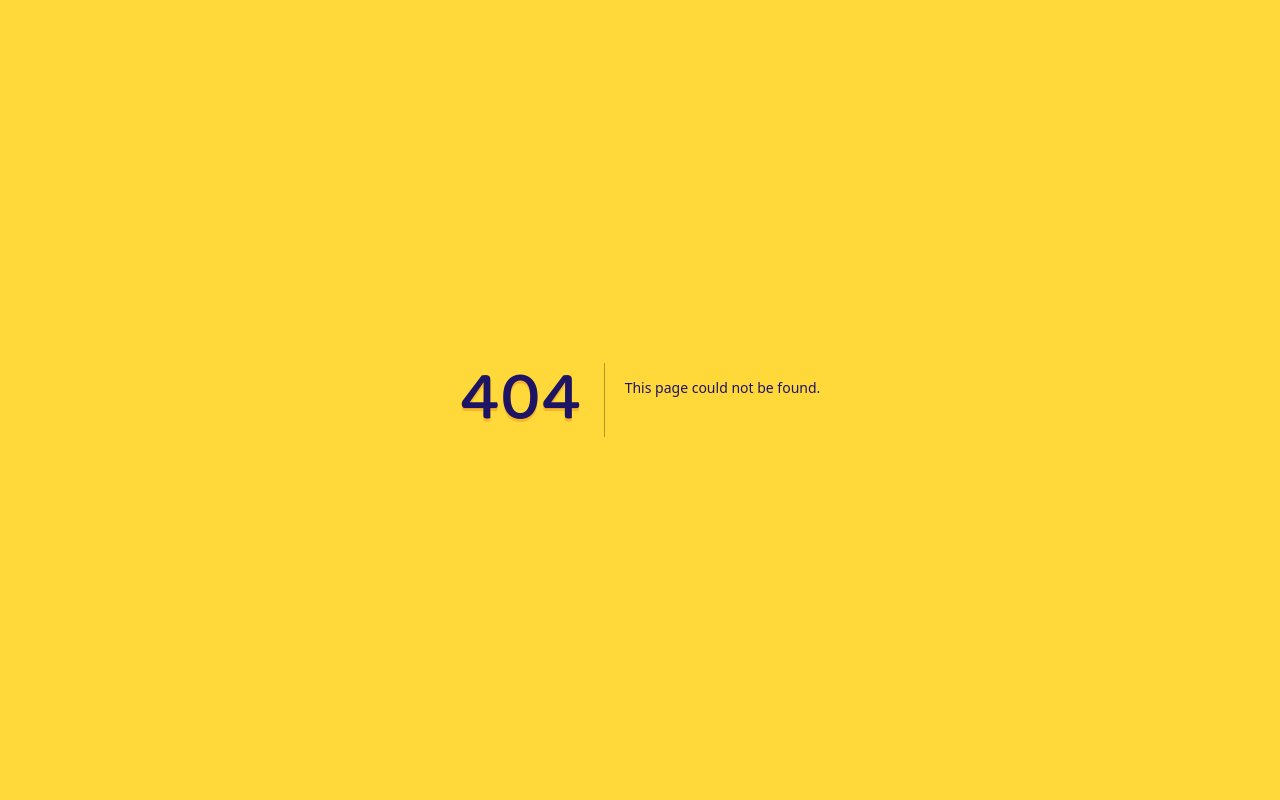
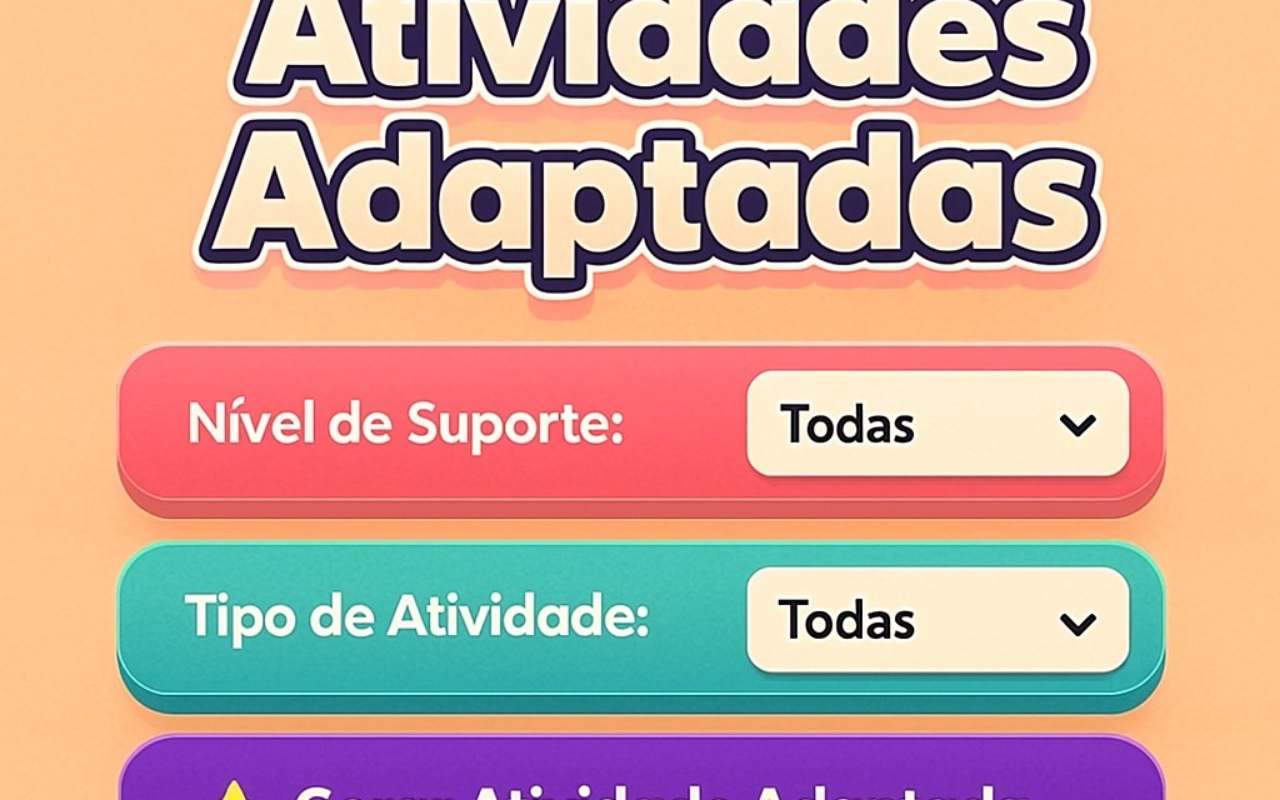
Before and after one commit to letiricetti2-alt/gerador-de-atividades-infantis, a Next.js app: page /adaptada in a window 1280 px wide. Before the commit this address had no page. Built offline with nearby package versions, Linux system fonts and the light colour scheme.

Commit message:
Create page.tsx

```diff
--- /dev/null
+++ b/app/adaptada/page.tsx
@@ -0,0 +1,37 @@
+"use client";
+import Image from "next/image";
+import { useRouter } from "next/navigation";
+
+export default function AtividadeAdaptada() {
+  const router = useRouter();
+
+  return (
+    <div className="relative w-screen h-screen overflow-hidden bg-[#FFDAB6] flex items-center justify-center">
+      {/* Imagem de fundo */}
+      <Image
+        src="/adaptada.jpeg"
+        alt="Tela de atividades adaptadas"
+        fill
+        style={{ objectFit: "cover" }}
+        priority
+      />
+
+      {/* Áreas clicáveis invisíveis */}
+      <div className="absolute inset-0 flex flex-col items-center justify-end pb-[80px] gap-4">
+        {/* Botão de gerar atividade adaptada */}
+        <button
+          onClick={() => alert("Gerar atividade adaptada")}
+          className="absolute bottom-[180px] w-[310px] h-[70px] bg-transparent text-transparent border-none cursor-pointer"
+          aria-label="Gerar atividade adaptada"
+        ></button>
+
+        {/* Botão de voltar para o início */}
+        <button
+          onClick={() => router.push("/")}
+          className="absolute bottom-[80px] w-[310px] h-[70px] bg-transparent text-transparent border-none cursor-pointer"
+          aria-label="Voltar para o início"
+        ></button>
+      </div>
+    </div>
+  );
+}
```
